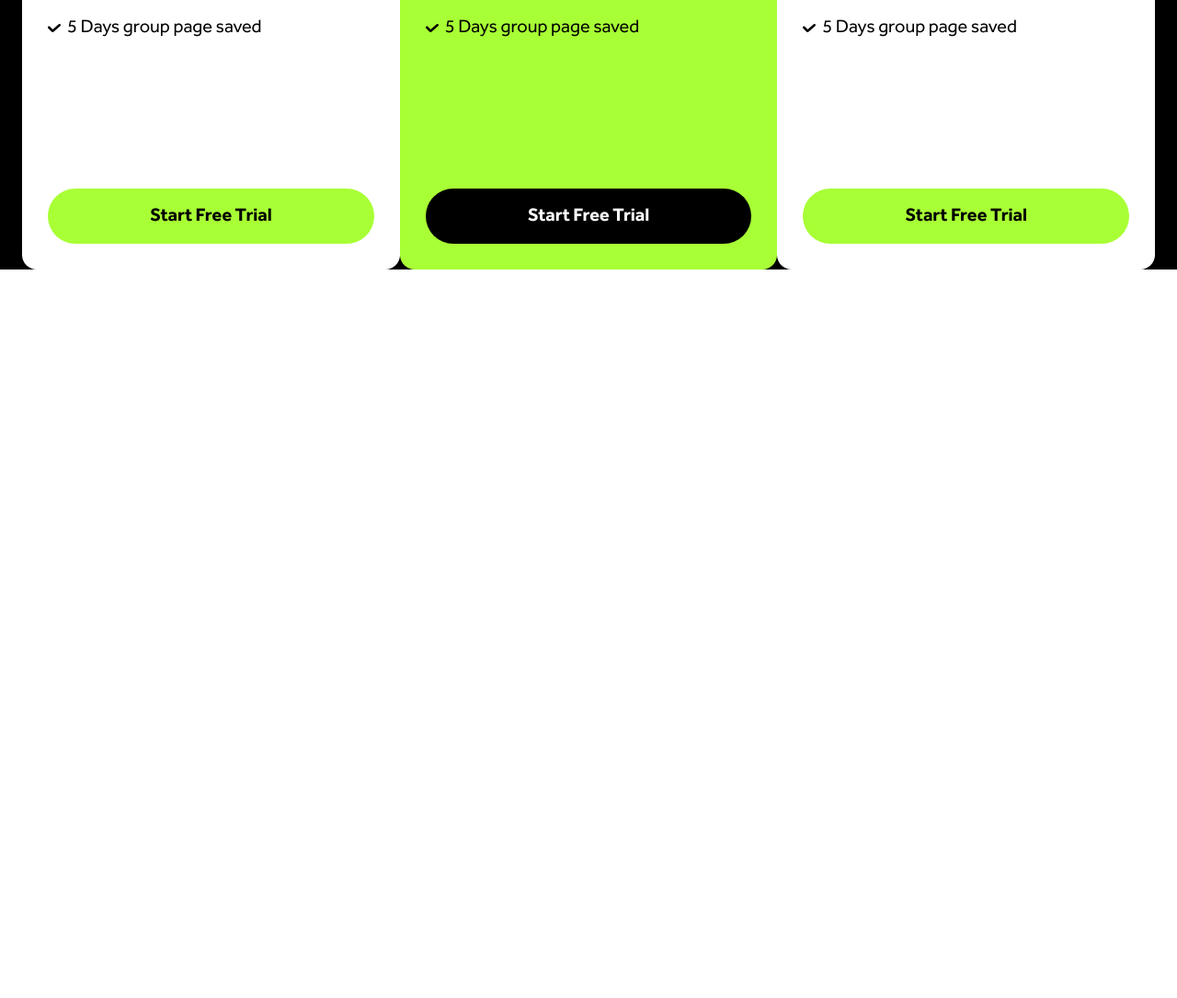
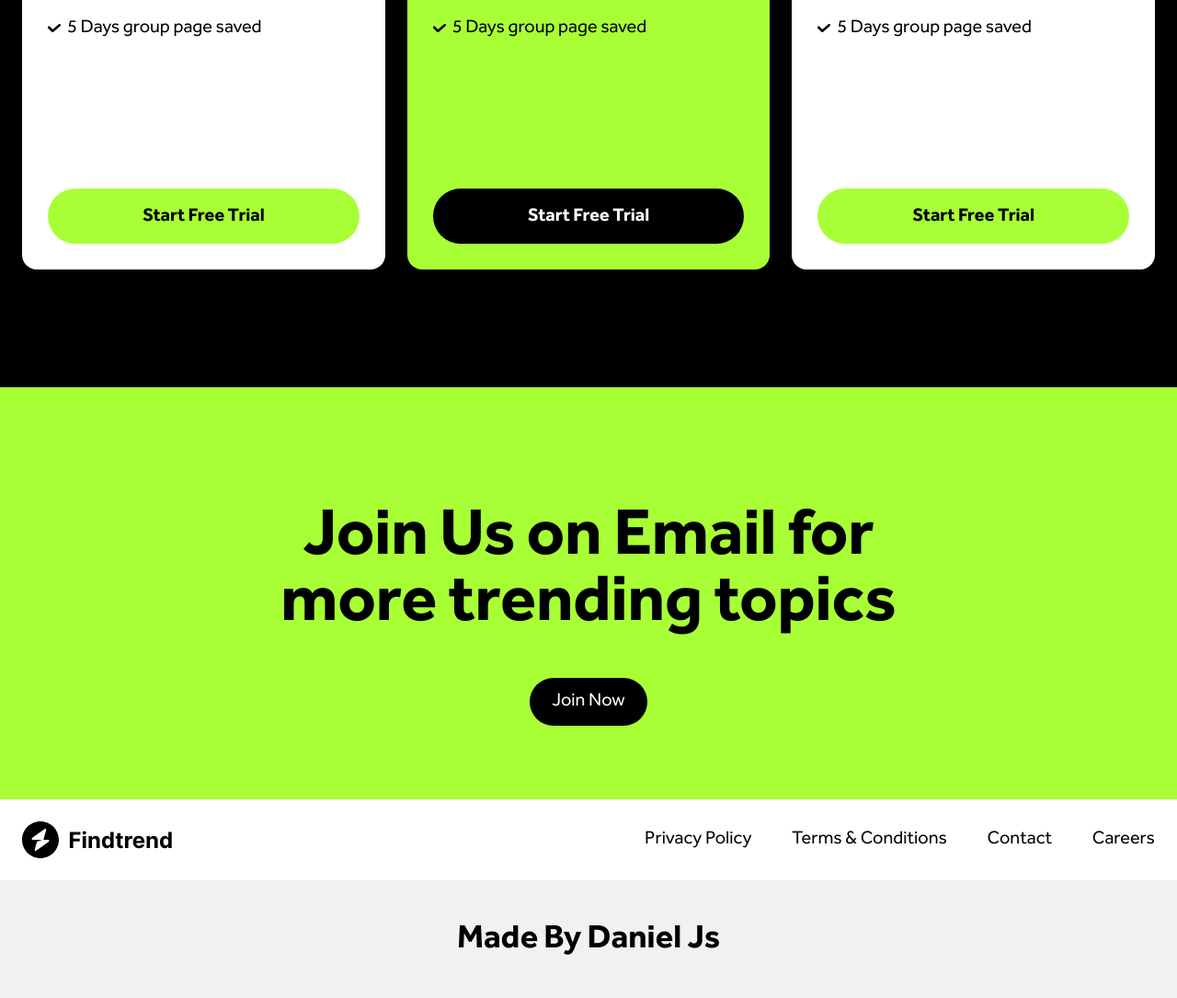
Before and after one commit to Danieljs-codes/Findtrend-landing-page, a website built with Vite: page Findtrend/index.html in a window 1280 px wide. Shown: the part 5118-6203 px from the top of the page at 92% size. Before the commit the page ends 5411 px from the top, so only its background shows below. Built offline with nearby package versions, Linux system fonts and the light colour scheme; files whose address does not match are found by name.

Commit message:
Implemented the footer

```diff
--- a/Findtrend/index.html
+++ b/Findtrend/index.html
@@ -308,7 +308,7 @@
         </div>
       </div>
     </section>
-    <section class="px-6 bg-black">
+    <section class="px-6 bg-black pb-20 md:pb-24 lg:pb-32">
       <h2
         class="font-bold text-4xl text-center lg:text-6xl md:text-5xl text-white pt-20 pb-12"
       >
@@ -348,7 +348,7 @@
         </div>
         <p class="text-2xl text-grey-4">Yearly</p>
       </div>
-      <div class="grid grid-cols-1 grid-rows-3 gap-y-6 lg:grid-cols-3 lg:grid-rows-1">
+      <div class="grid grid-cols-1 grid-rows-3 gap-y-6 md:grid-cols-3 md:grid-rows-1 md:gap-x-6 max-w-7xl mx-auto">
         <div class="bg-white p-7 text-black rounded-2xl">
           <h2 class="font-semibold text-4xl pb-3">Personal</h2>
           <p class="font-regular text-lg pb-6">Special first packet for all</p>
@@ -408,7 +408,26 @@
         </div>
       </div>
     </section>
-
+    <section class="px-6 bg-primary-green pb-20">
+     <h2 class="text-4xl md:text-5xl lg:text-7xl text-center font-bold max-w-3xl mx-auto pt-20 md:pt-24 lg:pt-32">Join Us on Email for more trending topics</h2>
+     <div class="flex justify-center mt-11"><a class="text-sm md:text-base lg:text-xl py-3 px-6 text-center bg-black text-white rounded-full inline-block" href="">Join Now</a></div>
+    </section>
+    <section class="px-6 pt-20 md:pt-6 md:pb-6 pb-20 bg-white">
+      <div class="max-w-desktop-screen mx-auto">
+        <div class=" md:flex md:items-center justify-between">
+          <img class="mb-20 md:mb-0 mx-auto md:mx-0" src="./src/images/Findtrend Blk.svg" alt="" />
+          <ul class="text-center text-xl space-y-10 md:space-y-0">
+            <li class="md:inline-block md:mr-10"><a href="">Privacy Policy</a></li>
+            <li class="md:inline-block md:mr-10"><a href="">Terms & Conditions</a></li>
+            <li class="md:inline-block md:mr-10"><a href="">Contact</a></li>
+            <li class="md:inline-block"><a href="">Careers</a></li>
+          </ul>
+        </div>
+      </div>
+    </section>
+    <section class="text-4xl font-bold bg-grey-5 py-11 text-black text-center">
+      Made By Daniel Js
+    </section>
     <script
       src="https://cdn.jsdelivr.net/gh/alpinejs/alpine@v2.0.1/dist/alpine.js"
       defer=""
```
Also changed, not shown: Findtrend/src/images/Findtrend Blk.svg (added).
